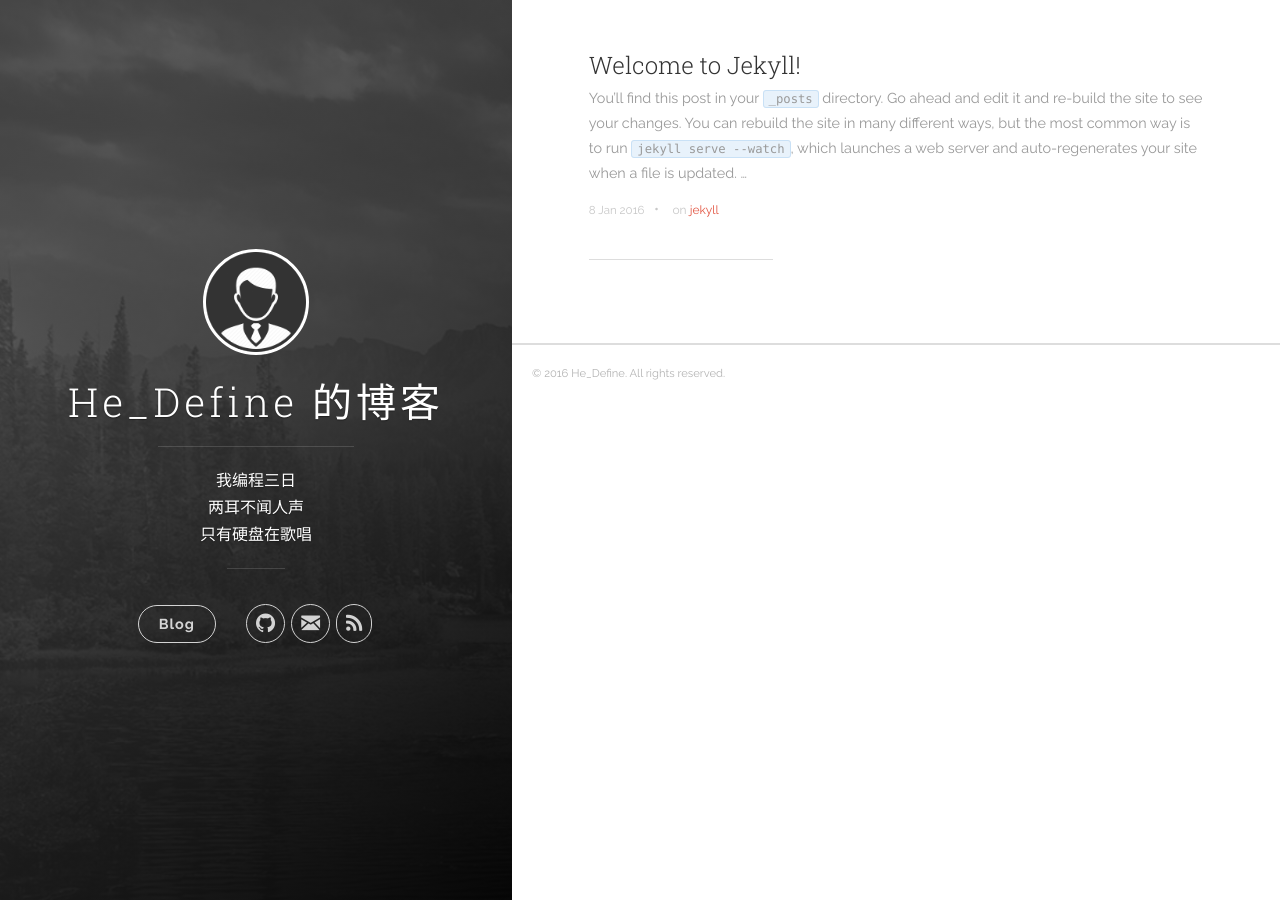
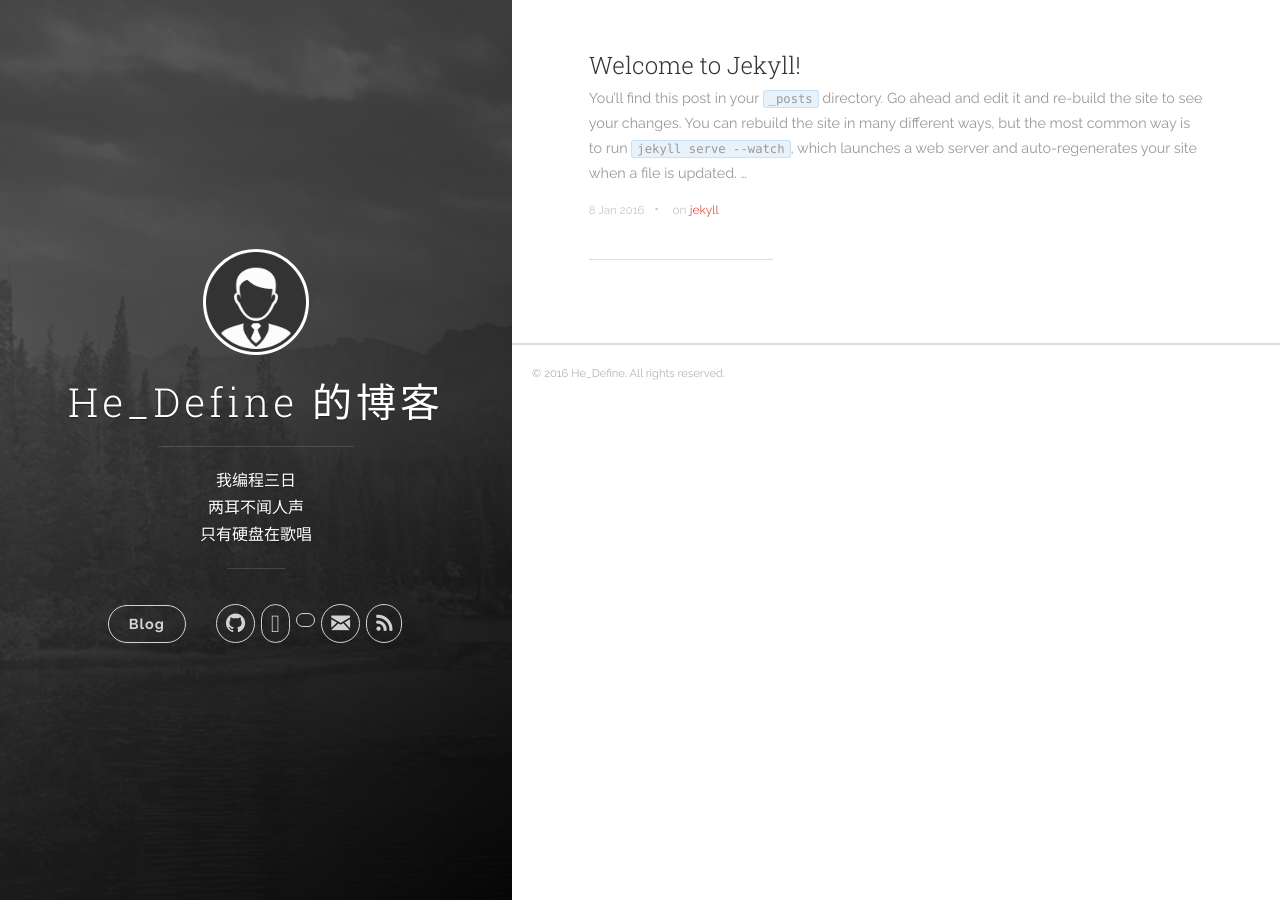
Before and after one commit to Durwards/Durwards.github.io, a Jekyll site: the page built from index.html, in a window 1280 px wide. Built offline with Jekyll 4.4.1, drawn with Linux system fonts in a browser that asks for light colours; nearby versions of some CDN libraries; the list of posts is cut into pages by our own code.

Commit message:
update weibo

```diff
--- a/_includes/header.html
+++ b/_includes/header.html
@@ -67,6 +67,20 @@
               </li>
             {% endif %}
 
+              <li class="navigation__item">
+                <a href="https://www.github.com/{{ site.author.github_username }}" title="{{ site.author.github_username }} on GitHub" target="_blank">
+                  <i class="icon icon-social-qq"></i>
+                  <span class="label">GitHub</span>
+                </a>
+              </li>
+
+              <li class="navigation__item">
+                <a href="https://www.github.com/{{ site.author.github_username }}" title="{{ site.author.github_username }} on GitHub" target="_blank">
+                  <i class="icon icon-social-weibo"></i>
+                  <span class="label">GitHub</span>
+                </a>
+              </li>
+
             {% if site.author.email %}
               <!-- Email -->
               <li class="navigation__item">
```
Also changed, not shown: fonts/foundation-icons/foundation-icons.svg.
